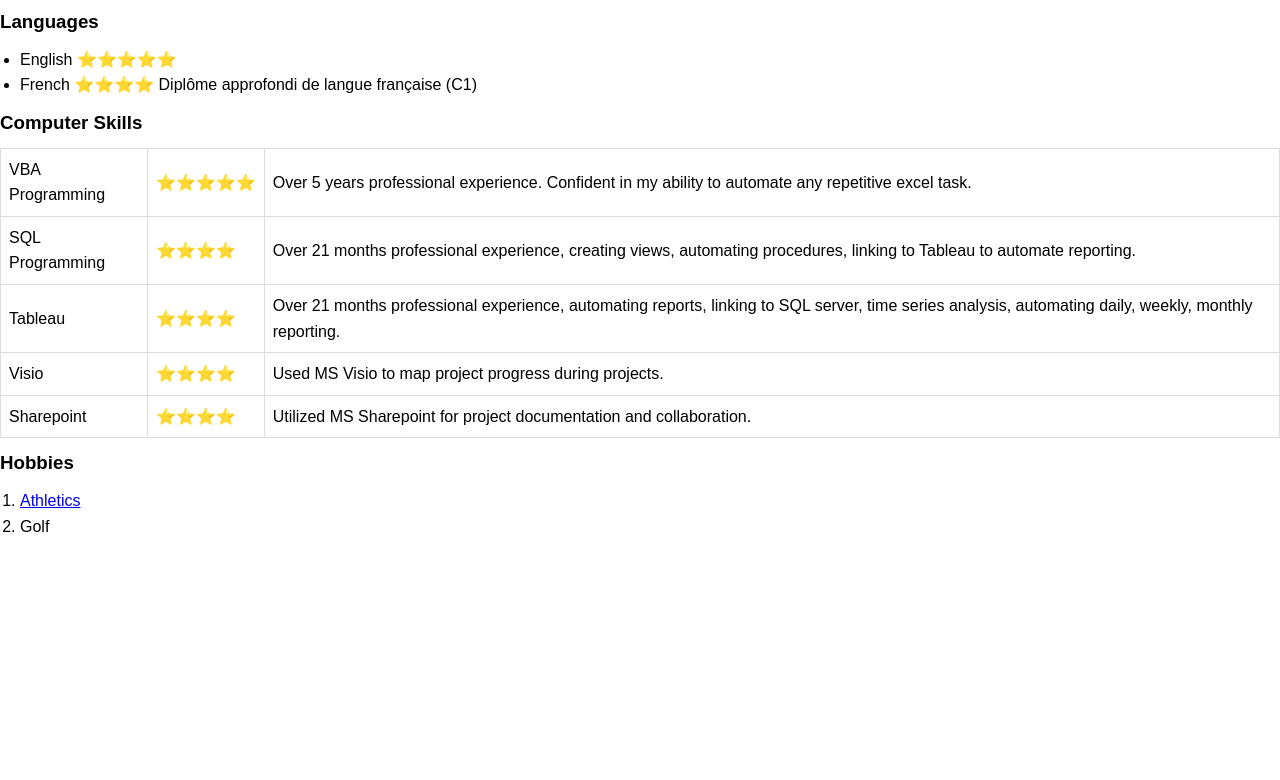
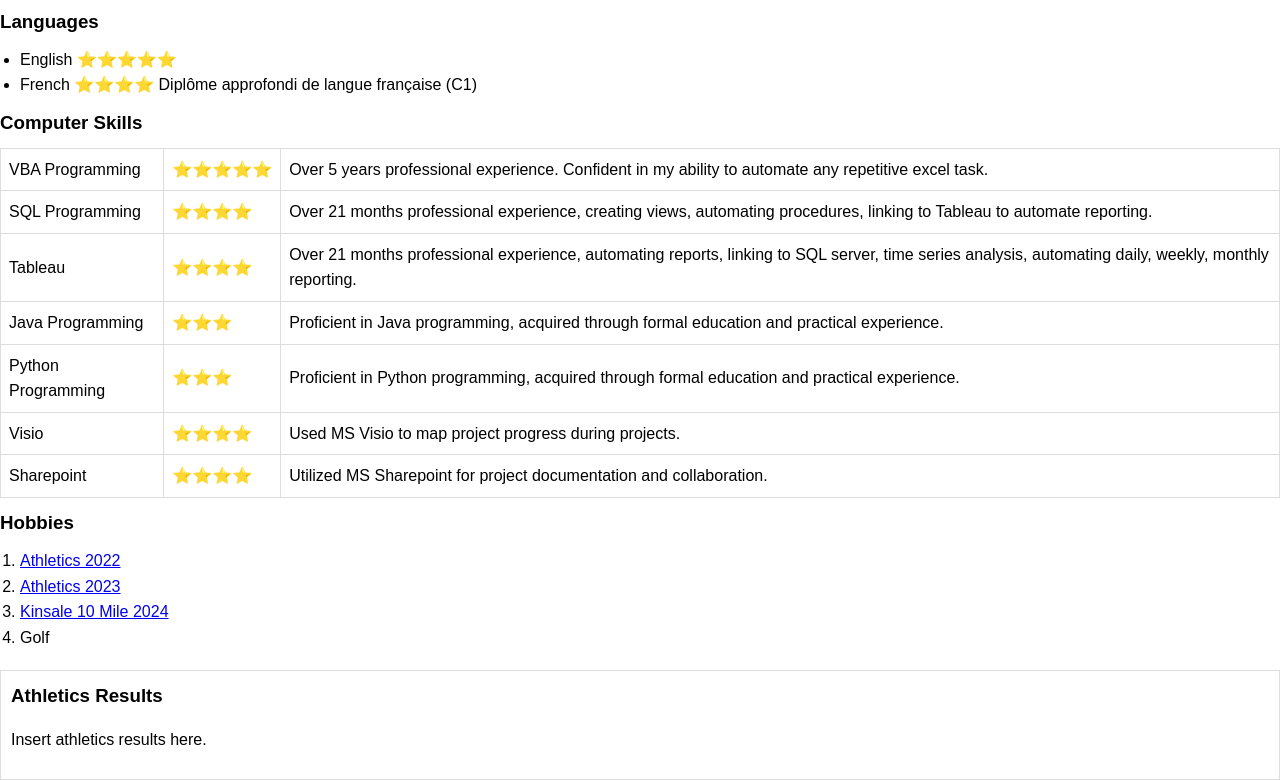
Before and after one commit to jhgdgfhc/website, a plain HTML site: page index.html in a window 1280 px wide. Shown: the part 747-1527 px from the top of the page. Before the commit the page ends 1287 px from the top, so only its background shows below. Drawn offline with Linux system fonts and the light colour scheme.

Commit message:
Update index.html

```diff
--- a/index.html
+++ b/index.html
@@ -2,7 +2,7 @@
 <html lang="en">
 <head>
     <meta charset="UTF-8">
-    <title>Rory O'Keeffe's CV</title>
+    <title>Rory O'Keeffe - Data Analyst</title>
     <style>
         body {
             font-family: Arial, sans-serif;
@@ -32,13 +32,21 @@
             padding: 8px;
             text-align: left;
         }
+        .athletics-results {
+            border: 1px solid #ddd;
+            padding: 10px;
+            margin-top: 20px;
+        }
+        .athletics-results h3 {
+            margin-top: 0;
+        }
     </style>
 </head>
 <body>
 
 <header>
     <h1>Rory O'Keeffe</h1>
-    <h2>Data Analyst and Developer</h2>
+    <h2>Data Analyst</h2>
 </header>
 
 <section id="intro">
@@ -119,6 +127,16 @@
             <td>Over 21 months professional experience, automating reports, linking to SQL server, time series analysis, automating daily, weekly, monthly reporting.</td>
         </tr>
         <tr>
+            <td>Java Programming</td>
+            <td>⭐️⭐️⭐️</td>
+            <td>Proficient in Java programming, acquired through formal education and practical experience.</td>
+        </tr>
+        <tr>
+            <td>Python Programming</td>
+            <td>⭐️⭐️⭐️</td>
+            <td>Proficient in Python programming, acquired through formal education and practical experience.</td>
+        </tr>
+        <tr>
             <td>Visio</td>
             <td>⭐️⭐️⭐️⭐️</td>
             <td>Used MS Visio to map project progress during projects.</td>
@@ -134,11 +152,20 @@
 <section id="hobbies">
     <h3>Hobbies</h3>
     <ol>
-        <li><a href="https://www.sportsplits.com/races/run-in-the-dark-dublin-2022/events/1/results/individuals/1472">Athletics</a></li>
+        <li><a href="https://www.sportsplits.com/races/run-in-the-dark-dublin-2022/events/1/results/individuals/1472">Athletics 2022</a></li>
+        <li><a href="https://www.sportsplits.com/races/run-in-the-dark-dublin-2023/events/1/results/individuals/616">Athletics 2023</a></li>
+        <li><a href="https://www.popupraces.ie/race/kinsale-10-mile-2024/">Kinsale 10 Mile 2024</a></li>
         <li>Golf</li>
         <!-- Add other hobbies here -->
     </ol>
 </section>
 
+<section class="athletics-results">
+    <h3>Athletics Results</h3>
+    <p>
+        Insert athletics results here.
+    </p>
+</section>
+
 </body>
 </html>
```
